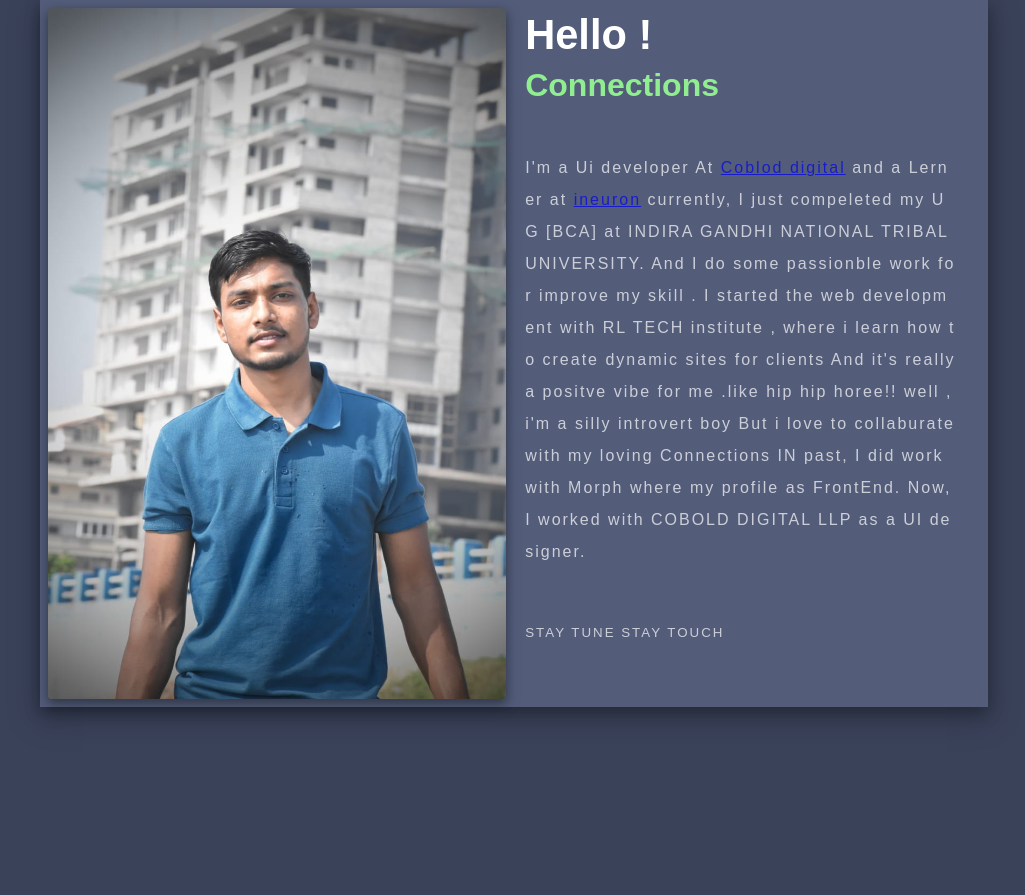
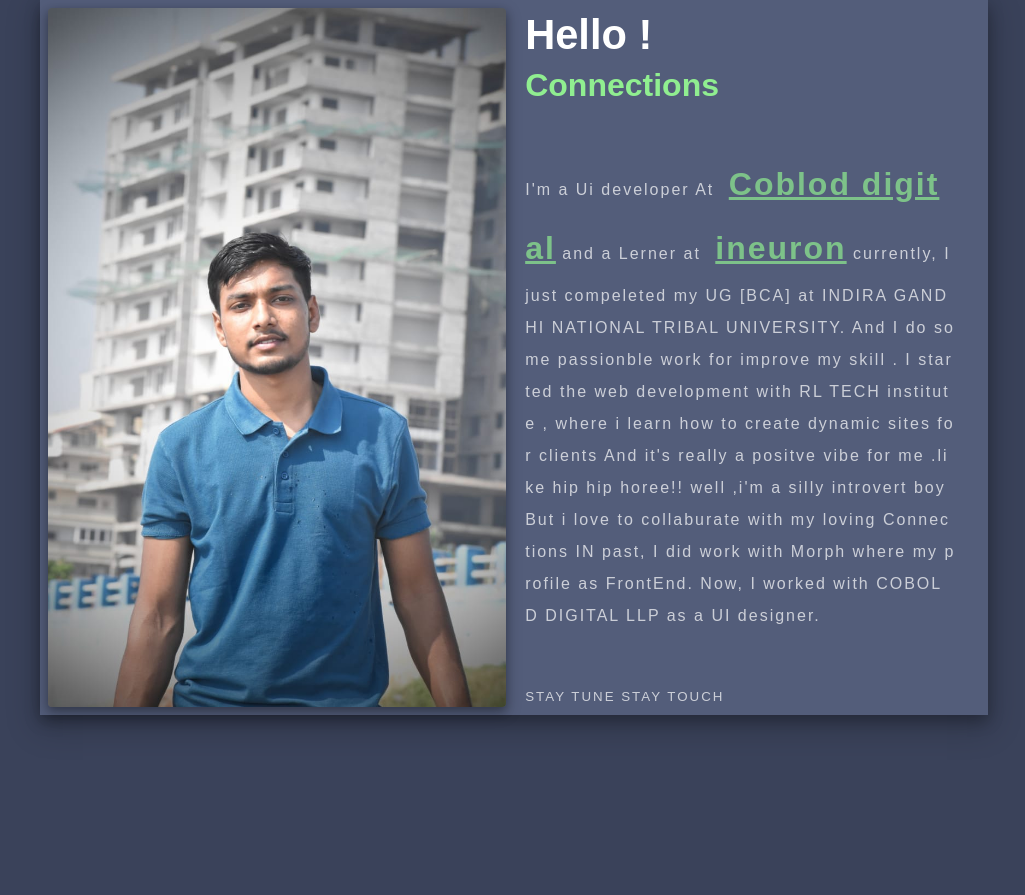
Before and after one commit to sid1213/Portfolio, a plain HTML site: page index.html in a window 1280 px wide. Shown: the part 784-1679 px from the top of the page, without its empty margins (126-1151 px from the left). Drawn offline with Linux system fonts and the light colour scheme.

Commit message:
style of links updated

```diff
--- a/index.html
+++ b/index.html
@@ -56,7 +56,7 @@
             <h2>Hello !</h2>
             <h1 class="about-head">Connections</h1>
             <p>
-               I'm a Ui developer At <a href="https://cobold.in/">Coblod digital</a> and a Lerner at <a href="https://ineuron.ai/">ineuron</a>
+               I'm a Ui developer At <a href="https://cobold.in/" class="about-head">Coblod digital</a> and a Lerner at <a href="https://ineuron.ai/" class="about-head">ineuron</a>
                 currently, I just compeleted my UG [BCA] at INDIRA GANDHI NATIONAL TRIBAL UNIVERSITY.
                  And I do some passionble work for improve my skill .
                 I started the web development with RL TECH institute ,
```
